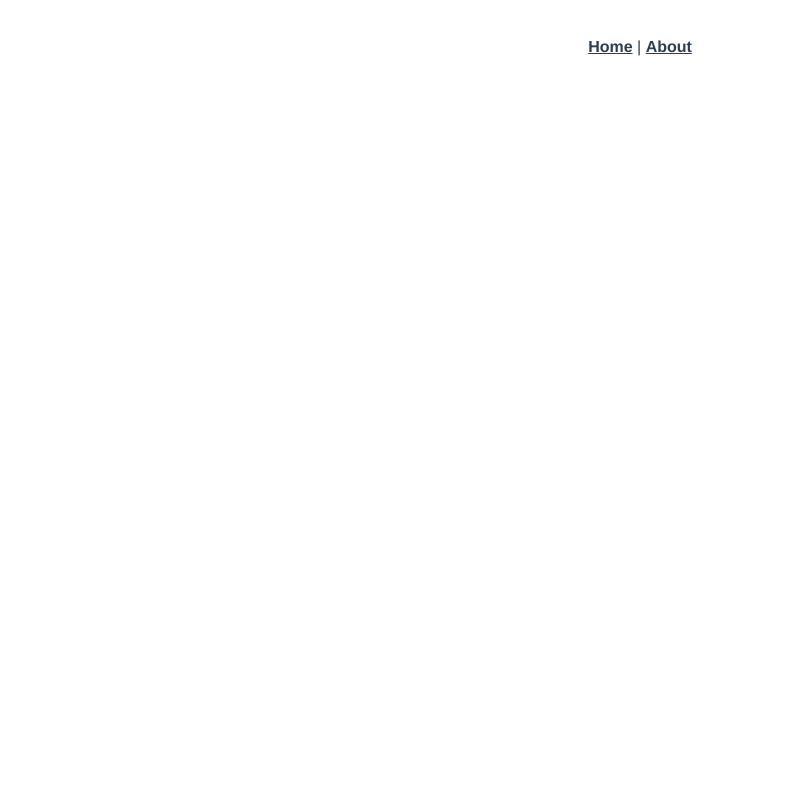
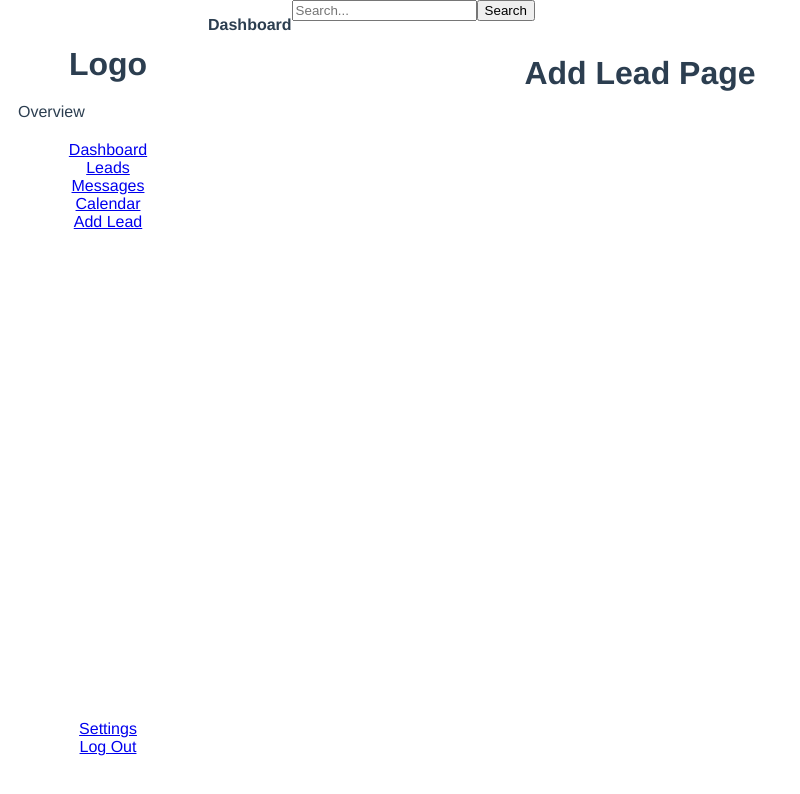
Before and after one commit to cgorha/Predictive-Roofing, a Vue app in the folder vue_app/: page /addLead in a window 1280 px wide. Before the commit this address had no page. Shown: the top 794 px of the page, without its empty margins (0-800 px from the left). Built offline with nearby package versions, Linux system fonts and the light colour scheme.

Commit message:
added new files

```diff
--- a/vue_app/src/App.vue
+++ b/vue_app/src/App.vue
@@ -1,10 +1,42 @@
 <template>
-  <nav>
-    <router-link to="/">Home</router-link> |
-    <router-link to="/about">About</router-link>
-  </nav>
+  <header>
+    <p><b>Dashboard</b></p>
+    <div class="searchBar">
+      <input type="text" placeholder="Search...">
+      <button type="submit" >Search</button>
+    </div>
+  </header>
+  <div class="sideNav">
+    <div class="logo">
+      <h1>Logo</h1>
+    </div>
+    <div class="overview">
+      <p>Overview</p>
+    </div>
+    <div class="nav">
+      <nav>
+        <router-link to="/">Dashboard</router-link>
+        <router-link to="/leads">Leads</router-link>
+        <router-link to="/messages">Messages</router-link>
+        <router-link to="/calendar">Calendar</router-link>
+        <router-link to="/addLead">Add Lead</router-link>
+      </nav>
+    </div>
+    <div class="bottomLinks">
+      <router-link to="/settings">Settings</router-link>
+      <router-link to="/login">Log Out</router-link>
+    </div>
+  </div>
+
+  <footer class="footer">
+    <p>footer</p>
+  </footer>
+
   <router-view/>
 </template>
+
+<script>
+</script>
 
 <style lang="scss">
 #app {
@@ -15,16 +47,60 @@
   color: #2c3e50;
 }
 
+.sideNav{
+  height: 90vh;
+  width: 200px;
+  position: fixed;
+  z-index:1;
+  overflow-x: hidden;
+  padding-top: 20px;
+  background-color: white;
+  display: flex;
+  flex-direction: column;
+
+}
+
+.sideNav .logo,
+.sideNav .overview,
+.sideNav nav {
+  padding: 10px;
+}
+
+.sideNav .logo h1,
+.sideNav .overview p {
+  margin: 0;
+}
+
+.overview {
+  padding: 10px;
+  align-self: flex-start;
+}
+
 nav {
-  padding: 30px;
+  color: black;
+  display: flex;
+  flex-direction: column;
+}
 
-  a {
-    font-weight: bold;
-    color: #2c3e50;
+.bottomLinks{
+ display: flex;
+ flex-direction: column;
+ margin-top: auto;
+}
 
-    &.router-link-exact-active {
-      color: #42b983;
-    }
-  }
+header{
+  height: 50px;
+  background-color: white;
+  position: fixed;
+  width: 100%;
+  z-index: 0;
+  top: 0;
+  margin-left: 200px;
+  padding: 0px, 10px;
+  display: flex;
+}
+
+footer{
+    background-color: blue;
 }
 </style>
--- a/vue_app/src/router/index.js
+++ b/vue_app/src/router/index.js
@@ -1,19 +1,44 @@
 import { createRouter, createWebHistory } from 'vue-router'
-import HomeView from '../views/HomeView.vue'
+import DashboardView from '../views/DashboardView.vue'
 
 const routes = [
   {
     path: '/',
-    name: 'home',
-    component: HomeView
+    name: 'dashboard',
+    component: DashboardView
   },
   {
-    path: '/about',
-    name: 'about',
+    path: '/leads',
+    name: 'leads',
     // route level code-splitting
     // this generates a separate chunk (about.[hash].js) for this route
     // which is lazy-loaded when the route is visited.
-    component: () => import(/* webpackChunkName: "about" */ '../views/AboutView.vue')
+    component: () => import(/* webpackChunkName: "about" */ '../views/LeadsView.vue')
+  },
+  {
+    path: '/messages',
+    name: 'messages',
+    component: () => import(/* webpackChunkName: "about" */ '../views/MessagesView.vue')
+  },
+  {
+    path: '/calendar',
+    name: 'calendar',
+    component: () => import(/* webpackChunkName: "about" */ '../views/CalendarView.vue')
+  },
+  {
+    path: '/addLead',
+    name: 'addLead',
+    component: () => import(/* webpackChunkName: "about" */ '../views/AddLeadView.vue')
+  },
+  {
+    path: '/settings',
+    name: 'settings',
+    component: () => import(/* webpackChunkName: "about" */ '../views/SettingsView.vue')
+  },
+  {
+    path: '/login',
+    name: 'login',
+    component: () => import(/* webpackChunkName: "about" */ '../views/LoginView.vue')
   }
 ]
 
--- /dev/null
+++ b/vue_app/src/sidebar/state.js
@@ -0,0 +1,3 @@
+// import { ref, computed } from 'vue' 13.7k (gzipped: 5.5k)
+
+// expor
--- /dev/null
+++ b/vue_app/src/views/AddLeadView.vue
@@ -0,0 +1,3 @@
+<template>
+    <h1>Add Lead Page</h1>
+</template>
--- /dev/null
+++ b/vue_app/src/views/CalendarView.vue
@@ -0,0 +1,3 @@
+<template>
+    <h1>Calendar Page</h1>
+</template>
--- /dev/null
+++ b/vue_app/src/views/DashboardView.vue
@@ -0,0 +1,29 @@
+<template>
+  <div class="main">
+    <h3>Hail Forecast</h3>
+    <h3>Upcoming Events</h3>
+    <h3>Intensity Legend</h3>
+    <h3>Hail Forecast in Your Area</h3>
+    <!-- <img alt="Vue logo" src="../assets/logo.png">
+    <HelloWorld msg="Welcome to Your Vue.js App"/> -->
+  </div>
+</template>
+
+<script>
+// @ is an alias to /src
+// import HelloWorld from '@/components/HelloWorld.vue'
+
+// export default {
+//   name: 'HomeView',
+//   components: {
+//     HelloWorld
+//   }
+// }
+</script>
+<style>
+.main{
+  background-color: #f0f0f0;
+  margin-left: 200px;
+  padding: 0px, 10px;
+}
+</style>
--- a/vue_app/src/views/HomeView.vue
+++ /dev/null
@@ -1,18 +0,0 @@
-<template>
-  <div class="home">
-    <img alt="Vue logo" src="../assets/logo.png">
-    <HelloWorld msg="Welcome to Your Vue.js App"/>
-  </div>
-</template>
-
-<script>
-// @ is an alias to /src
-import HelloWorld from '@/components/HelloWorld.vue'
-
-export default {
-  name: 'HomeView',
-  components: {
-    HelloWorld
-  }
-}
-</script>
--- /dev/null
+++ b/vue_app/src/views/LeadsView.vue
@@ -0,0 +1,3 @@
+<template>
+    <h1>Leads Page</h1>
+</template>
--- /dev/null
+++ b/vue_app/src/views/LoginView.vue
@@ -0,0 +1,3 @@
+<template>
+    <h1>Login Page</h1>
+</template>
--- /dev/null
+++ b/vue_app/src/views/MessagesView.vue
@@ -0,0 +1,3 @@
+<template>
+    <h1>Messages Page</h1>
+</template>
--- /dev/null
+++ b/vue_app/src/views/SettingsView.vue
@@ -0,0 +1,3 @@
+<template>
+    <h1>Settings Page</h1>
+</template>
```
Also changed, not shown: 1 other file (tests, documents, lock files or other folders).
